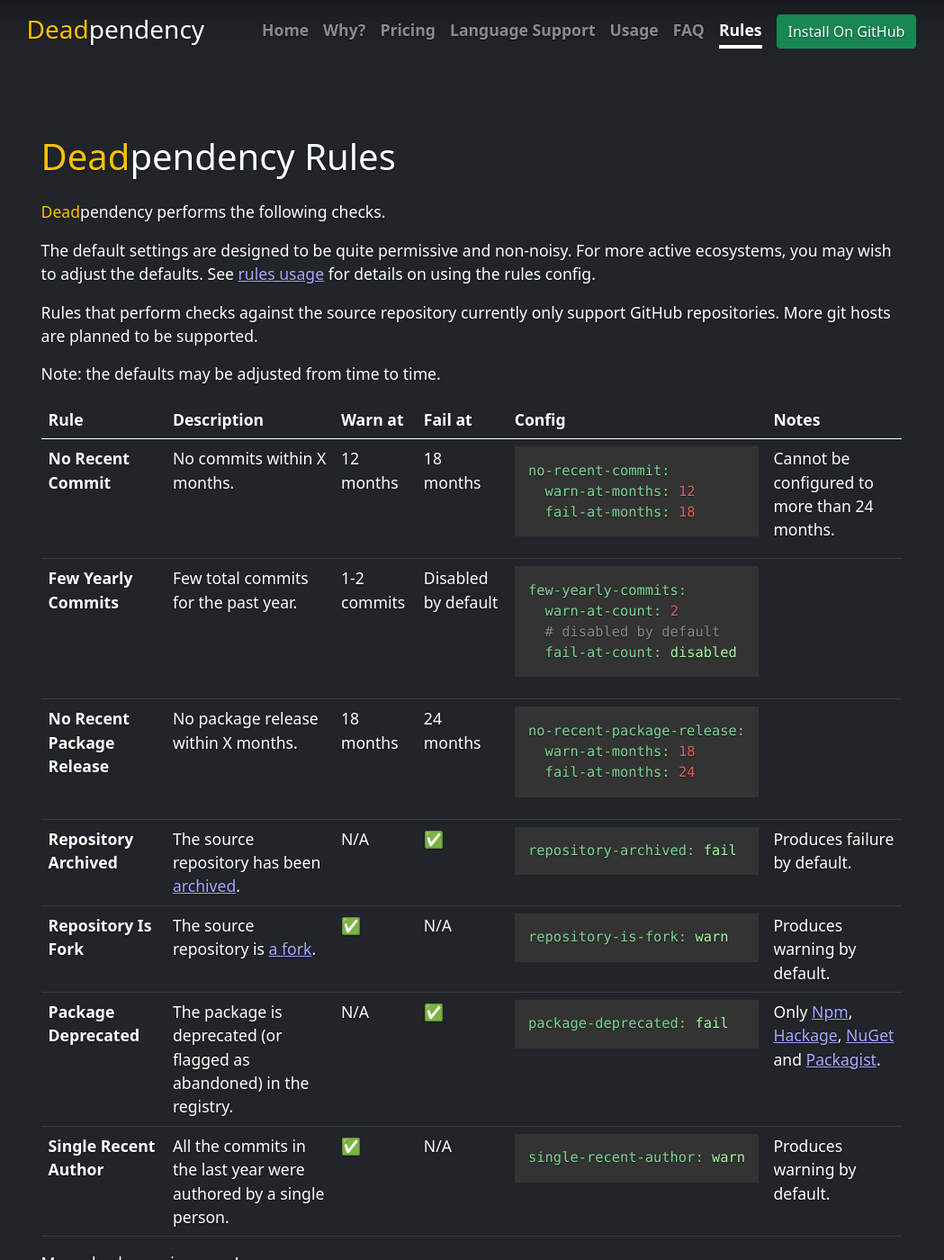
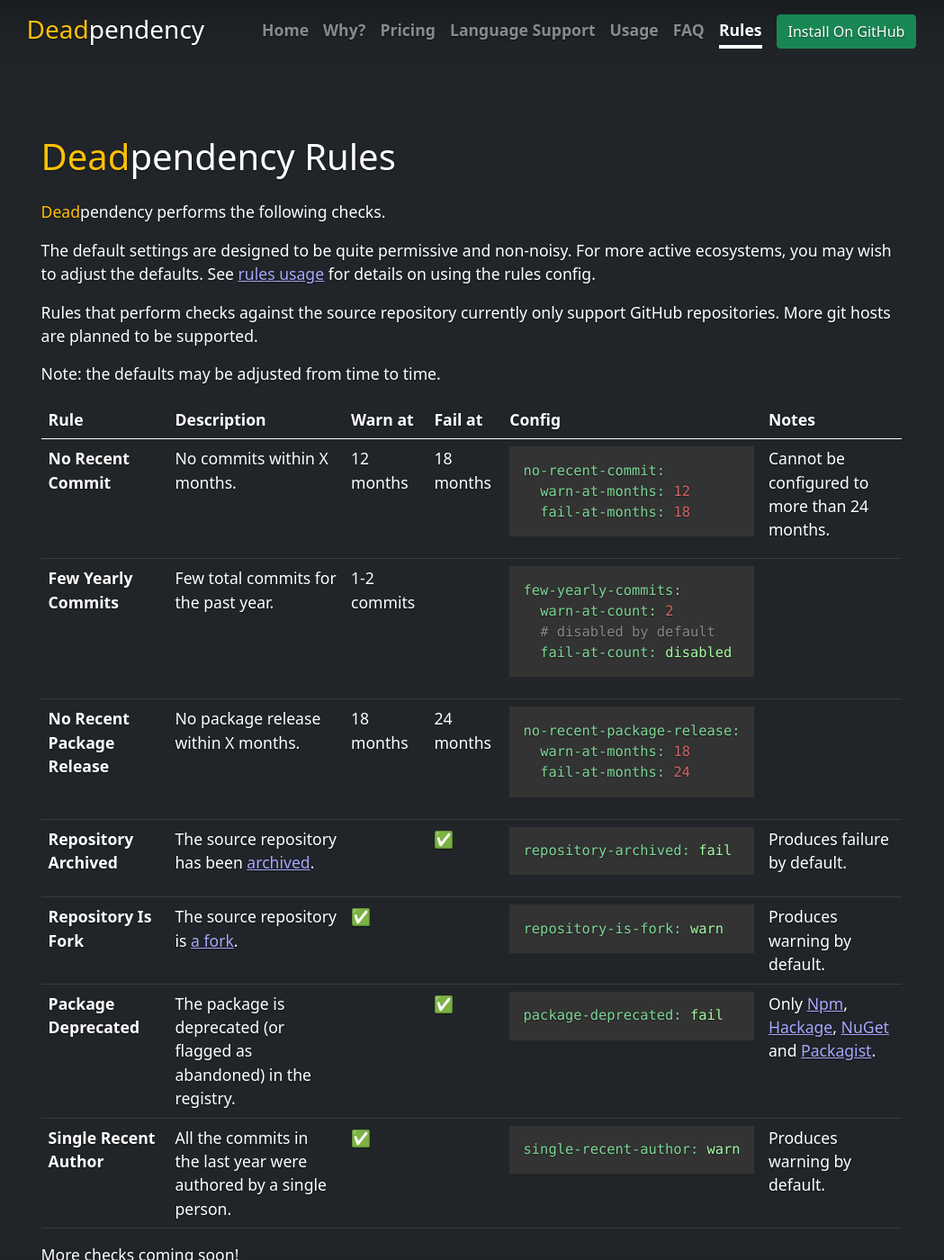
Before and after one commit to deadpendency/deadpendency.github.io, a Jekyll site: the page built from rules.html, in a window 1280 px wide and 1400 px high. Shown: the whole window at 90% size, without its empty margins (116-1165 px from the left). Built offline with Jekyll 4.4.1, drawn with Linux system fonts in a browser that asks for light colours; nearby versions of some CDN libraries.

Commit message:
Minor tweaks

```diff
--- a/rules.html
+++ b/rules.html
@@ -48,7 +48,7 @@
       <th scope="row">Few Yearly Commits</td>
       <td>Few total commits for the past year.</td>
       <td>1-2 commits</td>
-      <td>Disabled by default</td>
+      <td></td>
       <td>
         <pre><code class="language-yaml">few-yearly-commits:
   warn-at-count: 2
@@ -72,7 +72,7 @@
     <tr>
       <th scope="row">Repository Archived</td>
       <td>The source repository has been <a href="https://docs.github.com/en/github/creating-cloning-and-archiving-repositories/archiving-repositories" target="_blank" rel="noopener">archived</a>.</td>
-      <td>N/A</td>
+      <td></td>
       <td>✅</td>
       <td>
         <pre><code class="language-yaml">repository-archived: fail</code></pre>
@@ -83,7 +83,7 @@
       <th scope="row">Repository Is Fork</td>
       <td>The source repository is <a href="https://docs.github.com/en/github/getting-started-with-github/fork-a-repo" target="_blank" rel="noopener">a fork</a>.</td>
       <td>✅</td>
-      <td>N/A</td>
+      <td></td>
       <td>
         <pre><code class="language-yaml">repository-is-fork: warn</code></pre>
       </td>
@@ -92,7 +92,7 @@
     <tr id="package-deprecated">
       <th scope="row">Package Deprecated</td>
       <td>The package is deprecated (or flagged as abandoned) in the registry.</td>
-      <td>N/A</td>
+      <td></td>
       <td>✅</td>
       <td>
         <pre><code class="language-yaml">package-deprecated: fail</code></pre>
@@ -103,7 +103,7 @@
       <th scope="row">Single Recent Author</td>
       <td>All the commits in the last year were authored by a single person.</td>
       <td>✅</td>
-      <td>N/A</td>
+      <td></td>
       <td>
         <pre><code class="language-yaml">single-recent-author: warn</code></pre>
       </td>
--- a/usage.html
+++ b/usage.html
@@ -142,7 +142,7 @@
 
 <h5>Customise the config</h5>
 
-<p>Unless a <code>rules-config</code> is provided, the defaults above are used. Settings can be overriden as per the below.</p>
+<p>Unless a <code>rules-config</code> is provided, the defaults above are used. Settings can be overriden as per the below example.</p>
 
 <pre><code class="language-yaml">rules-config:
   no-recent-package-release:
```
